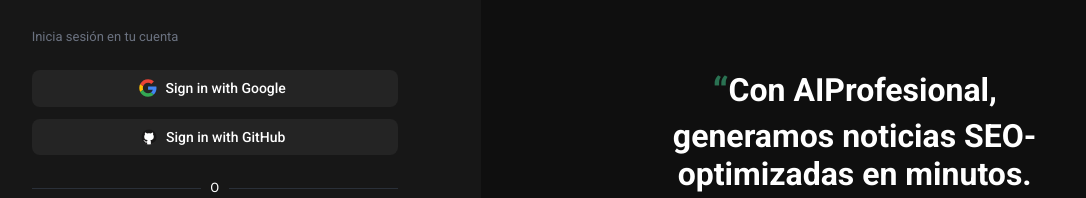
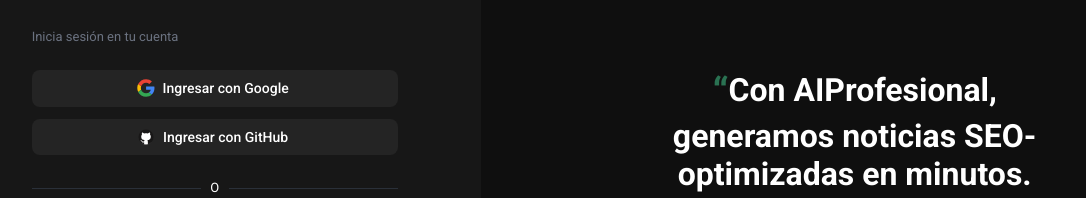
Before and after one commit to FacuLitterio/mvp-aiprofesional, a React (Vite) app: page /login in a window 1280 px wide. Shown: the part 143-341 px from the top of the page, without its empty margins (52-1138 px from the left). Built offline with nearby package versions, Linux system fonts and the light colour scheme; no server answers.

Commit message:
Update button text to Spanish for GitHub and Google sign-in buttons

```diff
--- a/src/common/components/Buttons/GithubButton.tsx
+++ b/src/common/components/Buttons/GithubButton.tsx
@@ -25,7 +25,7 @@
         />
       }
     >
-      Sign in with GitHub
+      Ingresar con GitHub
     </Button>
   )
 }
--- a/src/common/components/Buttons/GoogleButton.tsx
+++ b/src/common/components/Buttons/GoogleButton.tsx
@@ -25,7 +25,7 @@
         />
       }
     >
-      Sign in with Google
+      Ingresar con Google
     </Button>
   )
 }
```
